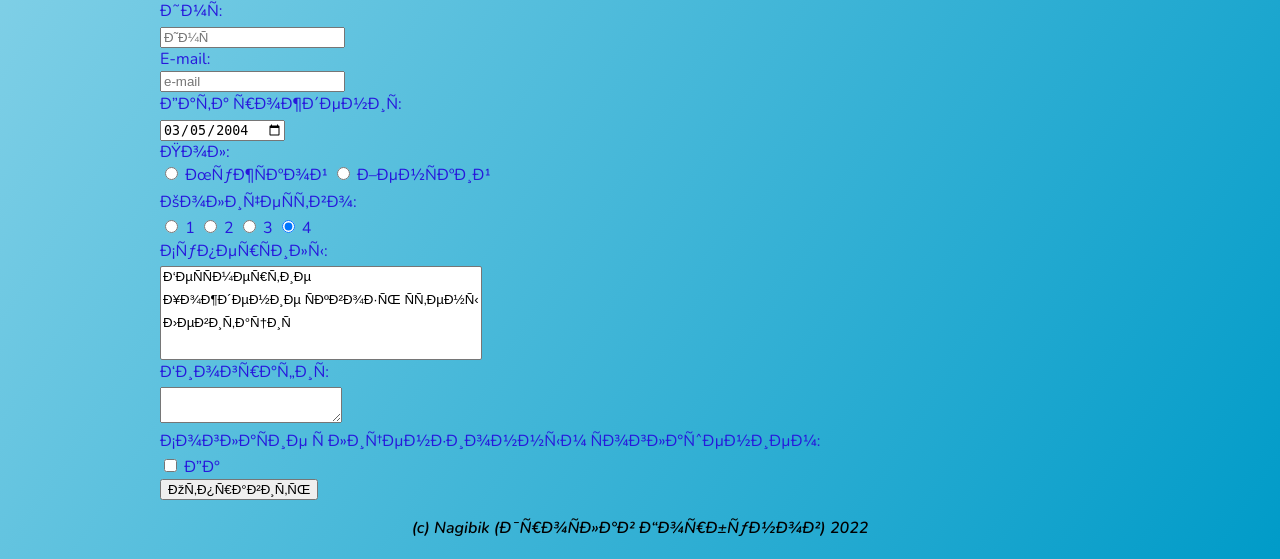
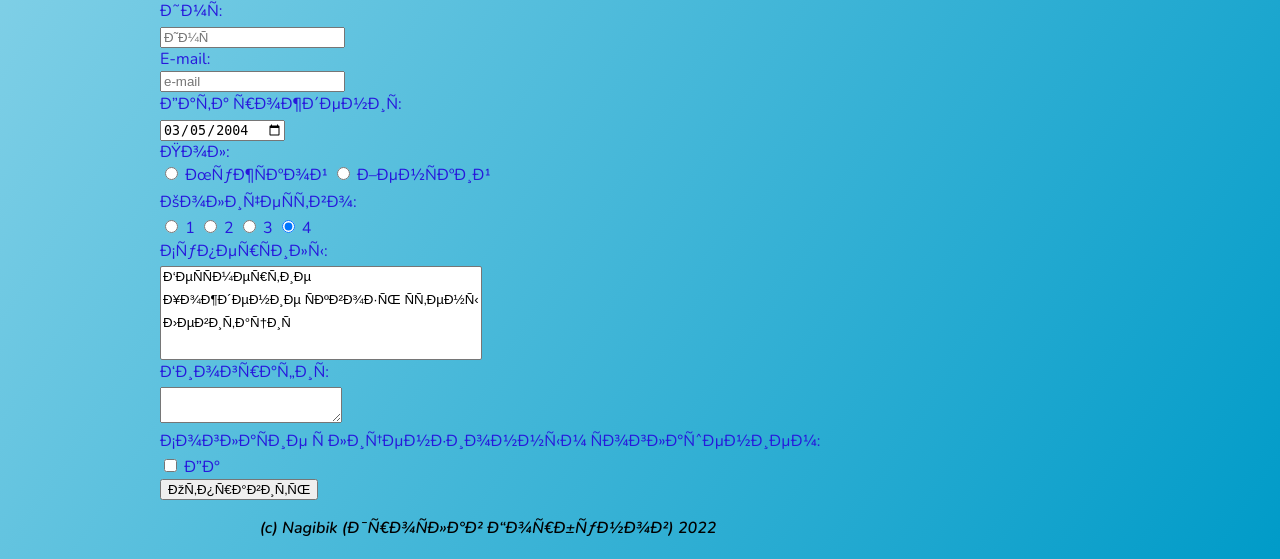
Before and after one commit to YarGorbunov/YarGorbunov-github.io, a PHP site: page / in a window 1280 px wide. Shown: the part 1423-1982 px from the top of the page. Run offline with PHP 8.4, Linux system fonts and the light colour scheme.

Commit message:
Update style.css

```diff
--- a/task2/style.css
+++ b/task2/style.css
@@ -67,6 +67,7 @@
 	color:black;
 	text-align:center;
 	font-family:Nunito-SemiBoldItalic;
+	max-width:960px;
 }
 main {
 	font-family:Nunito-Regular;
```
